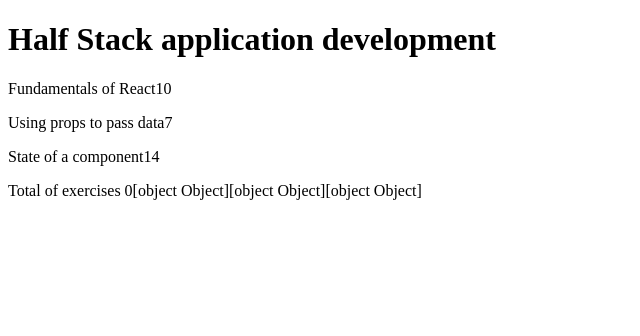
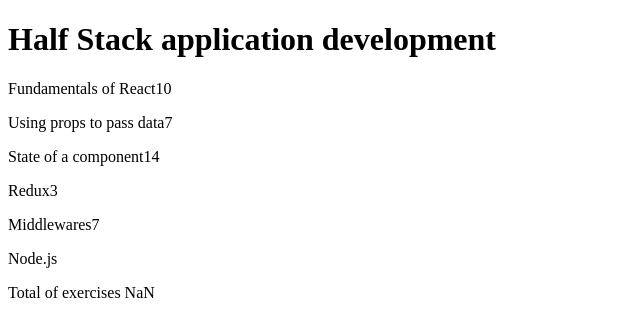
Before and after one commit to gabrielCharibPolls/part1, a React (Create React App) app: page / in a window 1280 px wide. Shown: the top 336 px of the page, without its empty margins (0-640 px from the left). Built offline with nearby package versions, Linux system fonts and the light colour scheme.

Commit message:
exercices : 2.4 - 2.5

```diff
--- a/src/App.js
+++ b/src/App.js
@@ -21,9 +21,37 @@
         name: 'State of a component',
         exercises: 14,
         id: 3
+      },
+
+      {
+        name: 'Redux',
+        exercises: 3,
+        id: 1
+      },
+      {
+        name: 'Middlewares',
+        exercises: 7,
+        id: 2
       }
+      ,
+    {
+      name: 'Node.js',
+      id: 2,
+      parts: [
+        {
+          name: 'Routing',
+          exercises: 3,
+          id: 1
+        },
+        {
+          name: 'Middlewares',
+          exercises: 7,
+          id: 2
+        }
     ]
   }
+    ]
+}
 
   useEffect(() => {
     const total = course.parts.reduce((acc, num) => acc + num, 0);
@@ -62,7 +90,7 @@
 
     return(
       <div>
-      <p> Total of exercises {counterOfAllCours}</p>
+      <p> Total of exercises {total}</p>
       </div>
     )
   }
```
